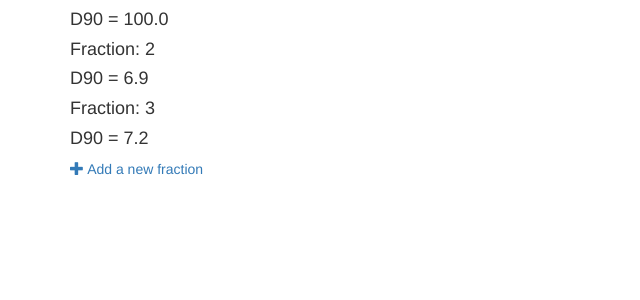
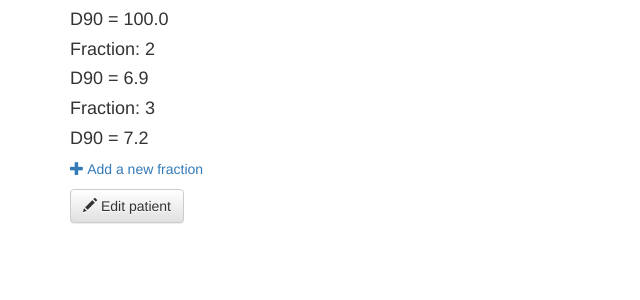
Before and after one commit to vcc-LG/brachy-dose-reporter, a Django app: a page that uses doseapp/templates/doseapp/patient_detail.html in a window 1280 px wide. Shown: the part 259-559 px from the top of the page, without its empty margins (0-640 px from the left). Run offline with Django 3.2, Linux system fonts and the light colour scheme; data comes from the database, SQL or seed files in the repository; both versions use the stored data as it was after the commit; some libraries are stand-ins or nearby versions.

Commit message:
added patient edit function

```diff
--- a/doseapp/templates/doseapp/patient_detail.html
+++ b/doseapp/templates/doseapp/patient_detail.html
@@ -13,4 +13,10 @@
 </div>
 
 
-<a href="{% url 'fraction_new' %}" class="top-menu"><span class="glyphicon glyphicon-plus"></span>   Add a new fraction</a> {% endblock %}
+<a href="{% url 'fraction_new' %}" class="top-menu"><span class="glyphicon glyphicon-plus"></span>   Add a new fraction</a>
+<p>
+
+</p>
+<a class="btn btn-default" href="{% url 'patient_edit' pk=patient.patient_id %}"><span class="glyphicon glyphicon-pencil"></span>  Edit patient</a>
+
+{% endblock %}
--- a/doseapp/urls.py
+++ b/doseapp/urls.py
@@ -7,4 +7,5 @@ urlpatterns = [
     url(r'^patient/new/fraction/$', views.fraction_new, name='fraction_new'),
     url(r'^patient/list/$', views.patient_list, name='patient_list'),
     url(r'^patient/(?P<pk>V\d+)/$', views.patient_detail, name='patient_detail'),
+    url(r'^patient/(?P<pk>V\d+)/edit/$', views.patient_edit, name='patient_edit'),
     ]
--- a/doseapp/views.py
+++ b/doseapp/views.py
@@ -2,6 +2,7 @@ from django.shortcuts import render
 from .models import Patient, Fraction
 from .forms import PatientForm, FractionForm
 from django.shortcuts import redirect, render, get_object_or_404
+from django.views.generic.edit import UpdateView
 
 # Create your views here.
 def patient_list(request):
@@ -41,3 +42,16 @@ def fraction_new(request):
     else:
         form = FractionForm()
     return render(request, 'doseapp/fraction_new.html', {'form': form, 'patient_id':referrer_id})
+
+
+def patient_edit(request, pk):
+    patient = get_object_or_404(Patient, pk=pk)
+    if request.method == "POST":
+        form = PatientForm(request.POST, instance=patient)
+        if form.is_valid():
+            post = form.save(commit=False)
+            post.save()
+            return redirect('patient_detail', pk=post.pk)
+    else:
+        form = PatientForm(instance=patient)
+    return render(request, 'doseapp/patient_edit.html', {'form': form})
```
Also changed, not shown: doseapp/templates/doseapp/patient_edit.html (added, +10 -0 lines), db.sqlite3.
